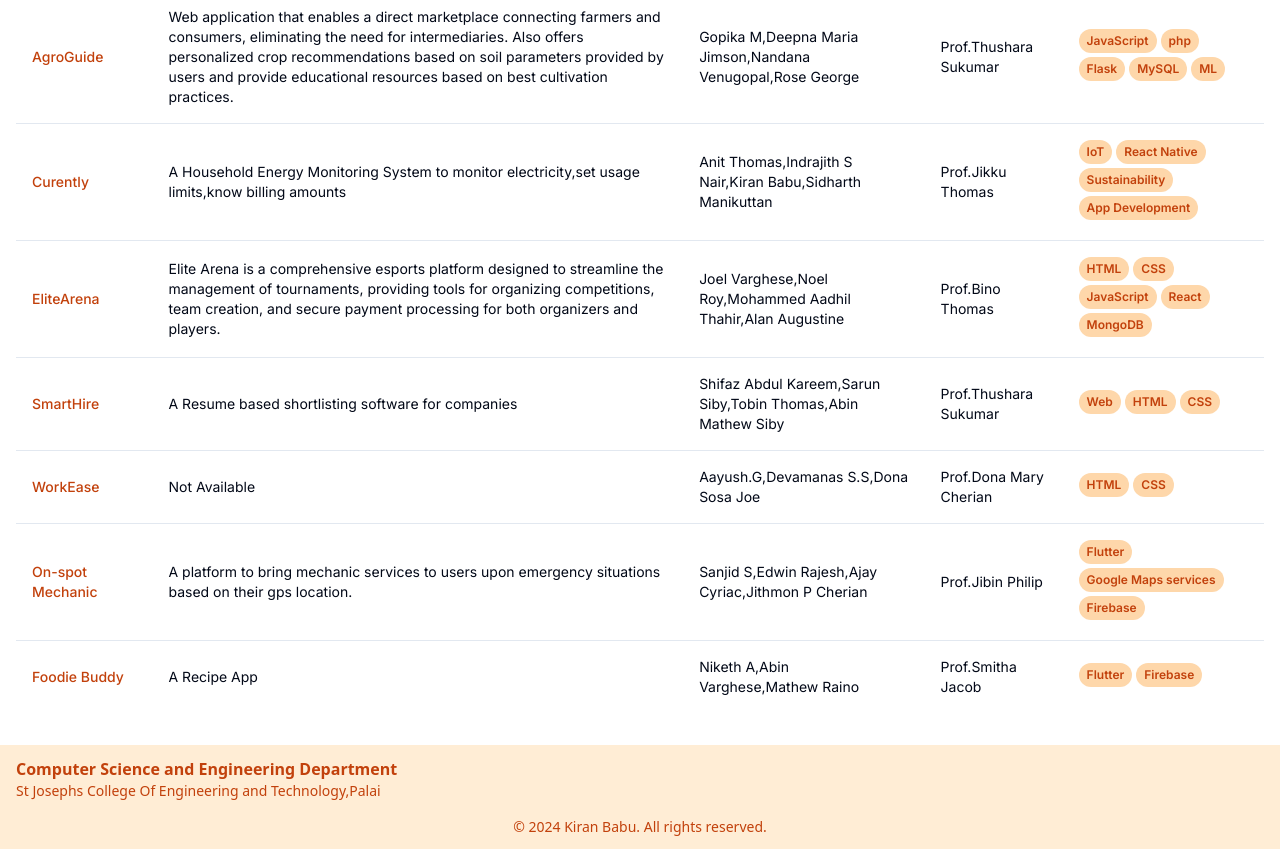
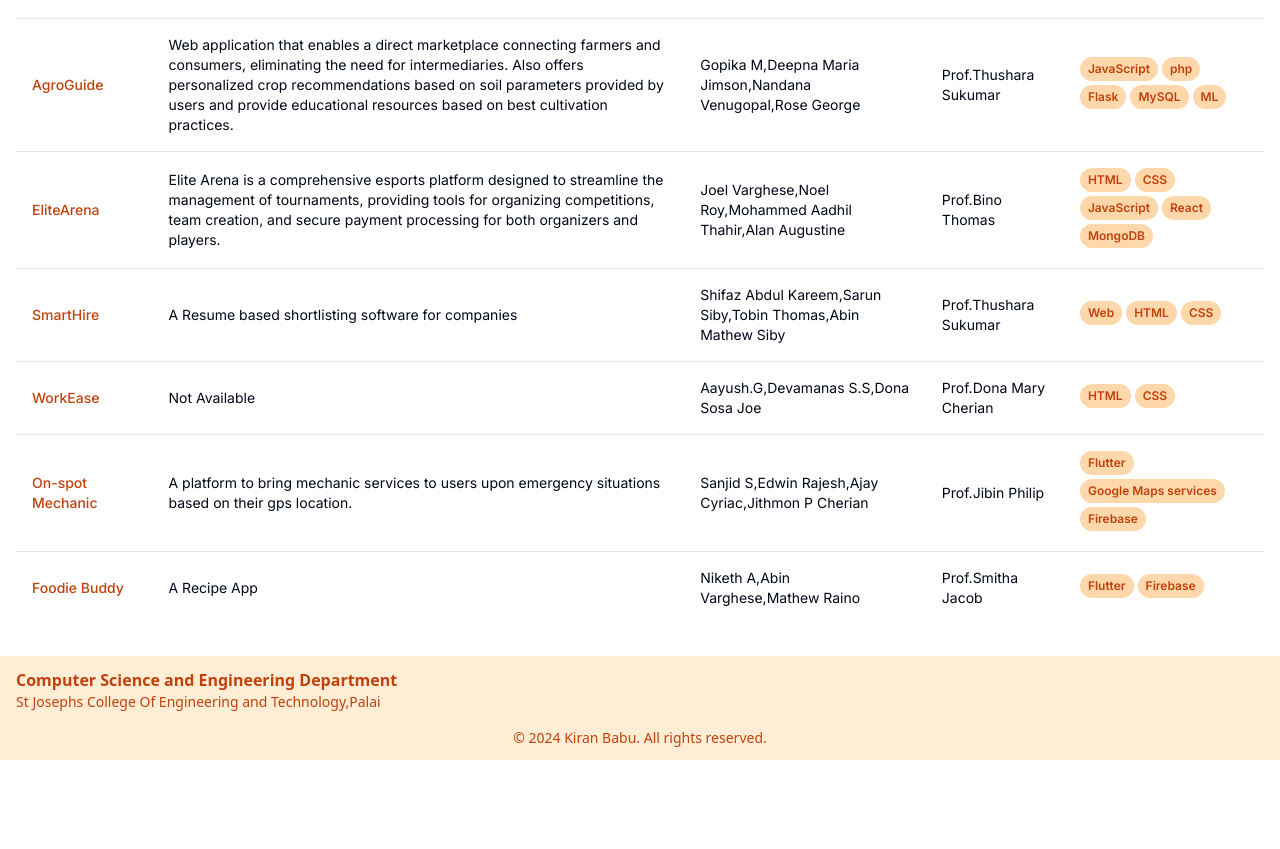
Before and after one commit to Sidharth-Manikuttan/Project-Shelf-CSE-SJCET, a Next.js app in the folder my-app/: page /project-shelf in a window 1280 px wide. Shown: the part 1448-2297 px from the top of the page. After the commit the page ends 2208 px from the top, so only its background shows below. Built offline with nearby package versions, Linux system fonts and the light colour scheme.

Commit message:
Update project shelf page with removed project entry and fixed formatting

```diff
--- a/my-app/app/project-shelf/projects.js
+++ b/my-app/app/project-shelf/projects.js
@@ -30,7 +30,7 @@ const projectsData = {
         { id: 13, title: "MathMindCare", description: "MathMindCare is a platform designed to detect the likelihood of dyscalculia in children and, if needed, offers targeted tasks and training to help them improve their mathematical skills", students: "Celcia George,Riya Mariya George,Sneha Shaji,Tesna Treesa Benny", supervisor: "Prof. Mereen Thomas", tags: ["HTML", "CSS", "JS", "SQL"] },
         { id: 14, title: "HomeConnect", description: "HomeConnect is a platform that helps users easily find and book PGs and hostels, while providing property owners with simple management tools.", students: "Shaine Thomas,Rogy Benni,Surya Saji,Linta John", supervisor: "Prof.Angitha George", tags: ["Flutter", "Firebase", "Google Map Services"] },
         { id: 15, title: "AgroGuide", description: "Web application that enables a direct marketplace connecting farmers and consumers, eliminating the need for intermediaries. Also  offers personalized crop recommendations based on soil parameters provided by users and provide educational resources based on best cultivation practices.", students: "Gopika M,Deepna Maria Jimson,Nandana Venugopal,Rose George", supervisor: "Prof.Thushara Sukumar", tags: ["JavaScript", "php", "Flask", "MySQL", "ML"] },
-        { id: 16, title: "Curently", description: "A Household Energy Monitoring System to monitor electricity,set usage limits,know billing amounts", students: "Anit Thomas,Indrajith S Nair,Kiran Babu,Sidharth Manikuttan", supervisor: "Prof.Jikku Thomas", tags: ["IoT", "React Native", "Sustainability", "App Development"] },
+
         { id: 17, title: "EliteArena", description: "Elite Arena is a comprehensive esports platform designed to streamline the management of tournaments, providing tools for organizing competitions, team creation, and secure payment processing for both organizers and players.", students: "Joel Varghese,Noel Roy,Mohammed Aadhil Thahir,Alan Augustine", supervisor: "Prof.Bino Thomas", tags: ["HTML", "CSS", "JavaScript", "React", "MongoDB"] },
         { id: 18, title: "SmartHire", description: "A Resume based shortlisting software for companies", students: "Shifaz Abdul Kareem,Sarun Siby,Tobin Thomas,Abin Mathew Siby", supervisor: "Prof.Thushara Sukumar", tags: ["Web", "HTML", "CSS"] },
         { id: 19, title: "WorkEase", description: "Not Available", students: "Aayush.G,Devamanas S.S,Dona Sosa Joe", supervisor: "Prof.Dona Mary Cherian", tags: ["HTML", "CSS"] },
```
